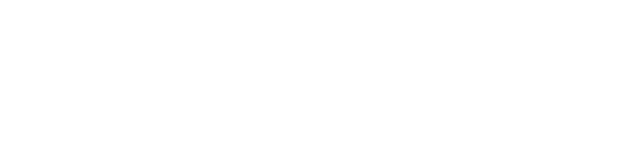
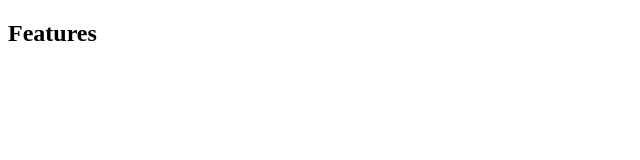
Before and after one commit to junb119/git_ex, a plain HTML site: page index.html in a window 1280 px wide. Shown: the whole page, without its empty margins (0-640 px from the left). Drawn offline with Linux system fonts and the light colour scheme.

Commit message:
features 제목 추가

```diff
--- a/index.html
+++ b/index.html
@@ -8,7 +8,9 @@
 <body>
   <header></header>
   <!--홍길동 -->
-  <section class="features"></section>
+  <section class="features">
+    <h2>Features</h2>
+  </section>
   <!--//홍길동 -->
 
   <!--이도령 -->
```
